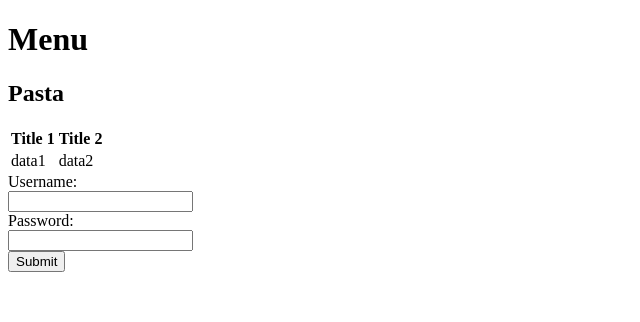
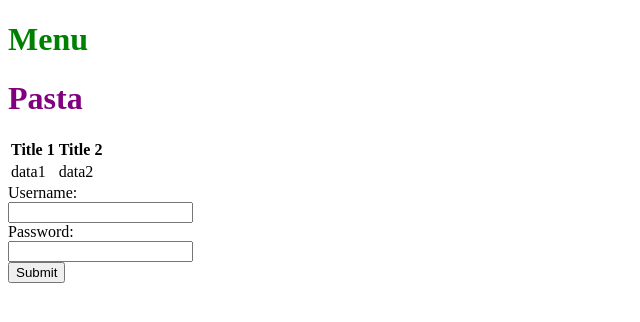
Before and after one commit to JangoBoogaloo/FrontEndBasic, a plain HTML site: page dev/index.html in a window 1280 px wide. Shown: the whole page, without its empty margins (0-640 px from the left). Drawn offline with Linux system fonts and the light colour scheme.

Commit message:
basic css styling

```diff
--- a/dev/index.html
+++ b/dev/index.html
@@ -1,11 +1,12 @@
 <!DOCTYPE html>
 <html>
+  <link rel="stylesheet" href="style.css"/>
   <head>
     <title>This is a Title</title>
   </head>
   <body>
-    <h1>Menu</h1>
-    <h2>Pasta</h2>
+    <h1 id="header1">Menu</h1>
+    <h1>Pasta</h1>
 	<table>
 	  <tr>
 		<th>Title 1</th>
--- /dev/null
+++ b/dev/style.css
@@ -0,0 +1,7 @@
+h1 {
+	color: purple;
+}
+
+#header1 {
+	color: green;
+}
```
